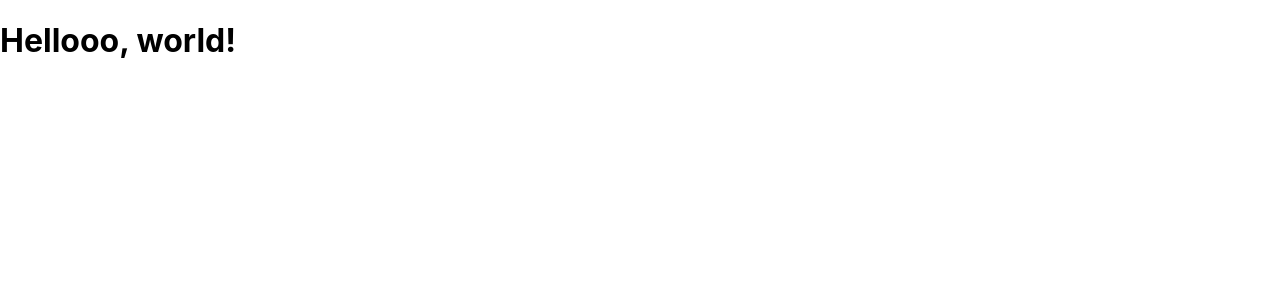
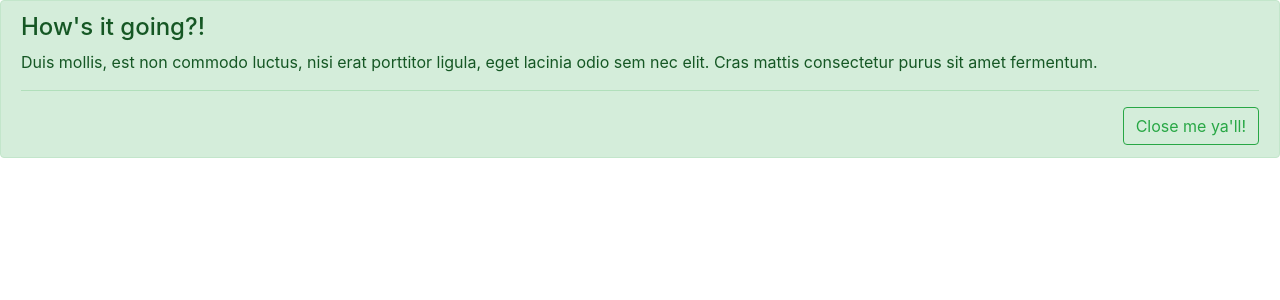
Before and after one commit to KSBCompany/Dojos, a React (Create React App) app in the folder ReactApp/stefan/: page / in a window 1280 px wide. Shown: the top 300 px of the page. Built offline with nearby package versions, Linux system fonts and the light colour scheme.

Commit message:
Add first React-Bootstrap

```diff
--- a/ReactApp/stefan/package.json
+++ b/ReactApp/stefan/package.json
@@ -6,7 +6,9 @@
     "@testing-library/jest-dom": "^4.2.4",
     "@testing-library/react": "^9.4.0",
     "@testing-library/user-event": "^7.2.1",
+    "bootstrap": "^4.4.1",
     "react": "^16.12.0",
+    "react-bootstrap": "^1.0.0-beta.16",
     "react-dom": "^16.12.0",
     "react-scripts": "3.3.0"
   },
--- a/ReactApp/stefan/src/index.js
+++ b/ReactApp/stefan/src/index.js
@@ -3,10 +3,44 @@
 import './index.css';
 import App from './App';
 import * as serviceWorker from './serviceWorker';
+import 'bootstrap/dist/css/bootstrap.min.css';
+import Alert from 'react-bootstrap/Alert';
+import Button from 'react-bootstrap/Button';
+import { useState } from 'react';
+
+//https://react-bootstrap.github.io/getting-started/introduction/
+
+
+function AlertDismissible() {
+    const [show, setShow] = useState(true);
+
+    return (
+      <>
+        <Alert show={show} variant="success">
+          <Alert.Heading>How's it going?!</Alert.Heading>
+          <p>
+            Duis mollis, est non commodo luctus, nisi erat porttitor ligula, eget
+            lacinia odio sem nec elit. Cras mattis consectetur purus sit amet
+            fermentum.
+          </p>
+          <hr />
+          <div className="d-flex justify-content-end">
+            <Button onClick={() => setShow(false)} variant="outline-success">
+              Close me ya'll!
+            </Button>
+          </div>
+        </Alert>
+
+        {!show && <Button onClick={() => setShow(true)}>Show Alert</Button>}
+      </>
+    );
+  }
+
+  ReactDOM.render(<AlertDismissible />, document.getElementById('root'));
 
 
 
-var element = React.createElement('h1', {className: 'greeting'}, 'Hellooo, world!');
-ReactDOM.render(element, document.getElementById('root'));
-
+// If you want your app to work offline and load faster, you can change
+// unregister() to register() below. Note this comes with some pitfalls.
+// Learn more about service workers: https://bit.ly/CRA-PWA
 serviceWorker.unregister();
```
Also changed, not shown: 1 other file (tests, documents, lock files or other folders).
